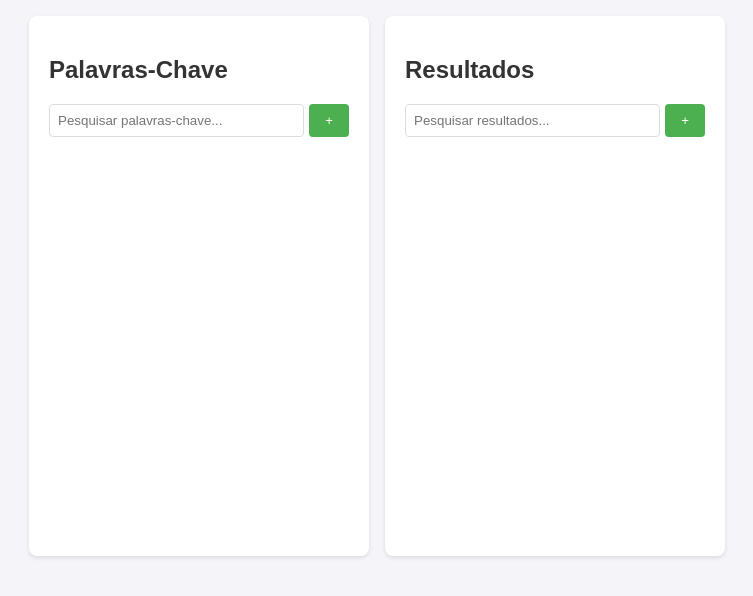
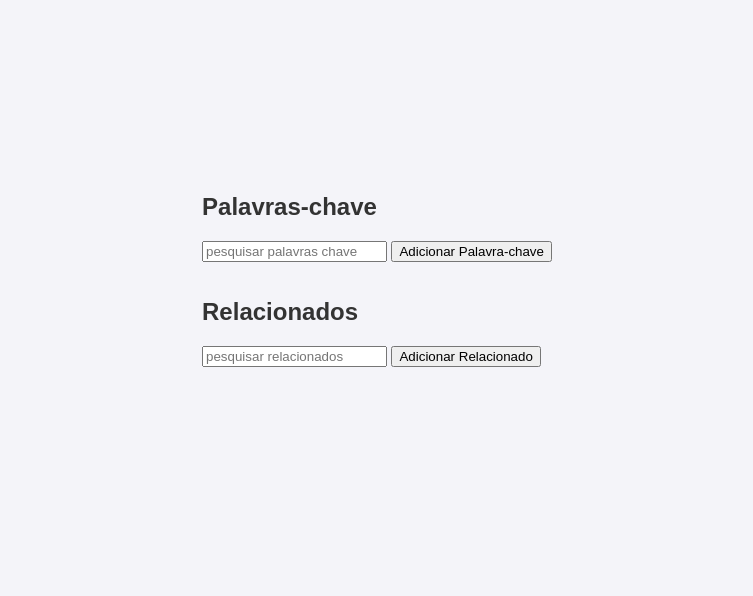
Before and after one commit to infinitycreationsanota/TAGheper, a plain HTML site: page index.html in a window 1280 px wide. Shown: the part 114-710 px from the top of the page, without its empty margins (263-1016 px from the left). Drawn offline with Linux system fonts and the light colour scheme.

Commit message:
Update index.html

```diff
--- a/index.html
+++ b/index.html
@@ -4,26 +4,22 @@
     <meta charset="UTF-8">
     <meta name="viewport" content="width=device-width, initial-scale=1.0">
     <link rel="stylesheet" href="styles.css">
-    <title>Administração - Anota Aí</title>
+    <title>Tag Helper</title>
 </head>
 <body>
-    <div id="admin-panel">
-        <div id="key-container" class="list-container">
-            <h2>Palavras-Chave</h2>
-            <div class="input-group">
-                <input type="text" id="key-search" placeholder="Pesquisar palavras-chave..." />
-                <button id="add-key">+</button>
-            </div>
-            <ul id="key-list"></ul>
+    <div id="tag-helper">
+        <div id="keywords">
+            <h2>Palavras-chave</h2>
+            <input type="text" id="keyword-search" placeholder="pesquisar palavras chave"/>
+            <button id="add-keyword">Adicionar Palavra-chave</button>
+            <ul id="keyword-list"></ul>
         </div>
 
-        <div id="result-container" class="list-container">
-            <h2>Resultados</h2>
-            <div class="input-group">
-                <input type="text" id="result-search" placeholder="Pesquisar resultados..." />
-                <button id="add-result">+</button>
-            </div>
-            <ul id="result-list"></ul>
+        <div id="related">
+            <h2>Relacionados</h2>
+            <input type="text" id="related-search" placeholder="pesquisar relacionados"/>
+            <button id="add-related">Adicionar Relacionado</button>
+            <ul id="related-list"></ul>
         </div>
     </div>
 
```
